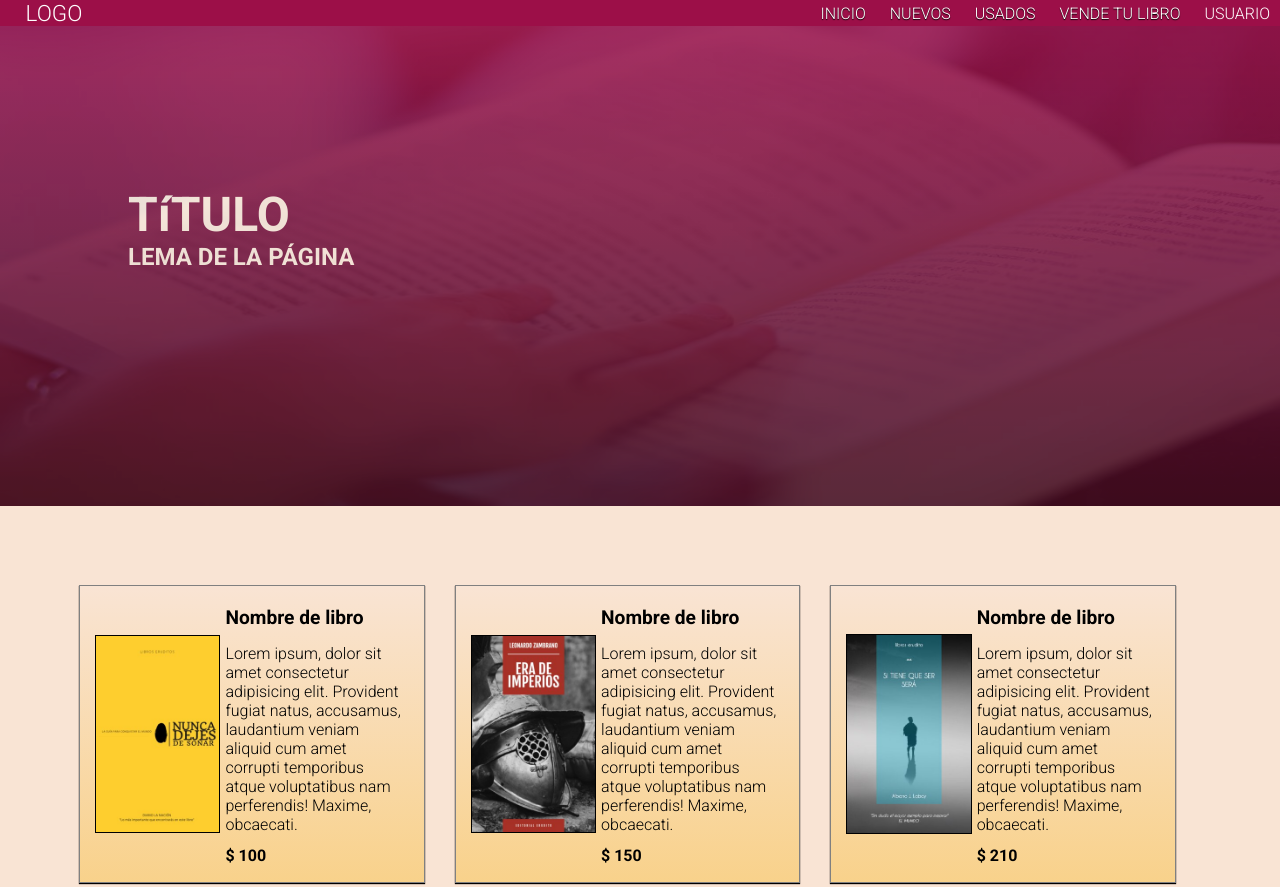
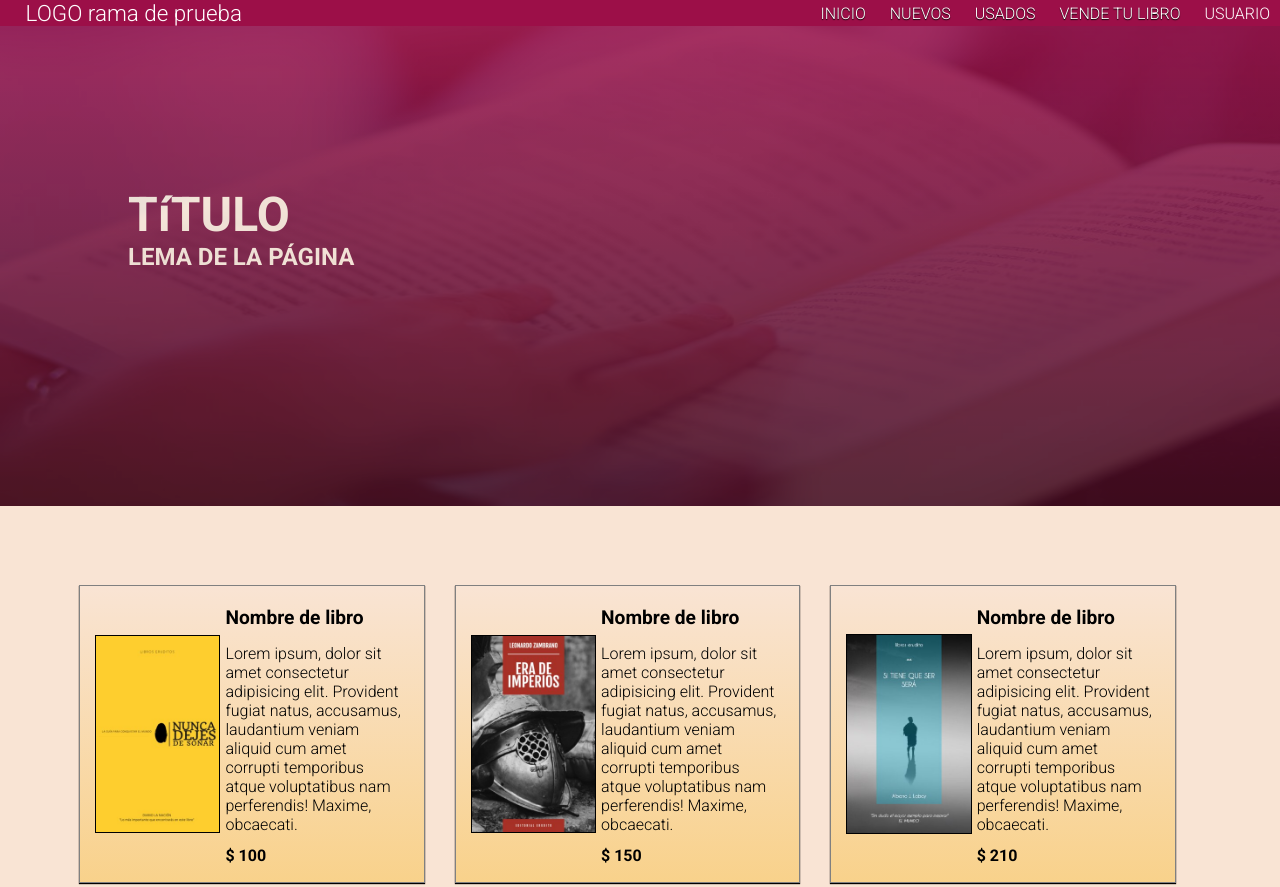
Before and after one commit to Ebanx3/CoderHouse-Project, a plain HTML site: page index.html in a window 1280 px wide. Shown: the top 887 px of the page. Drawn offline with nearby package versions, Linux system fonts and the light colour scheme.

Commit message:
Porque no adopto todos los cambios al hacer merge

```diff
--- a/index.html
+++ b/index.html
@@ -17,7 +17,7 @@
     <!--HEADER-->
     <header>
         <nav>
-            <samp class="logo">LOGO</samp>
+            <samp class="logo">LOGO rama de prueba</samp>
             <div class="nav__responsive">
                 <i class="fas fa-bars nav__responsive__button"></i>
                 <ul class="nav__ul__responsive">
```
